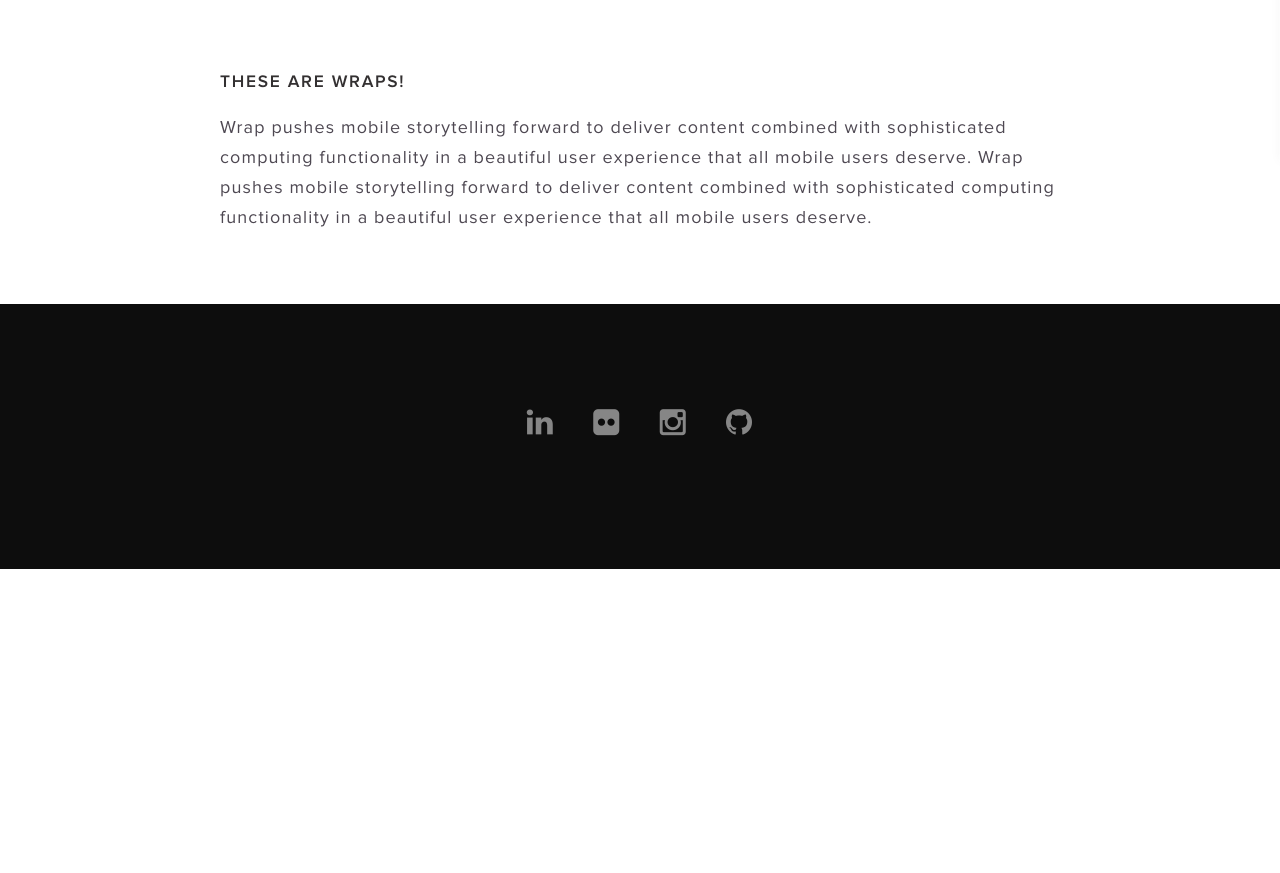
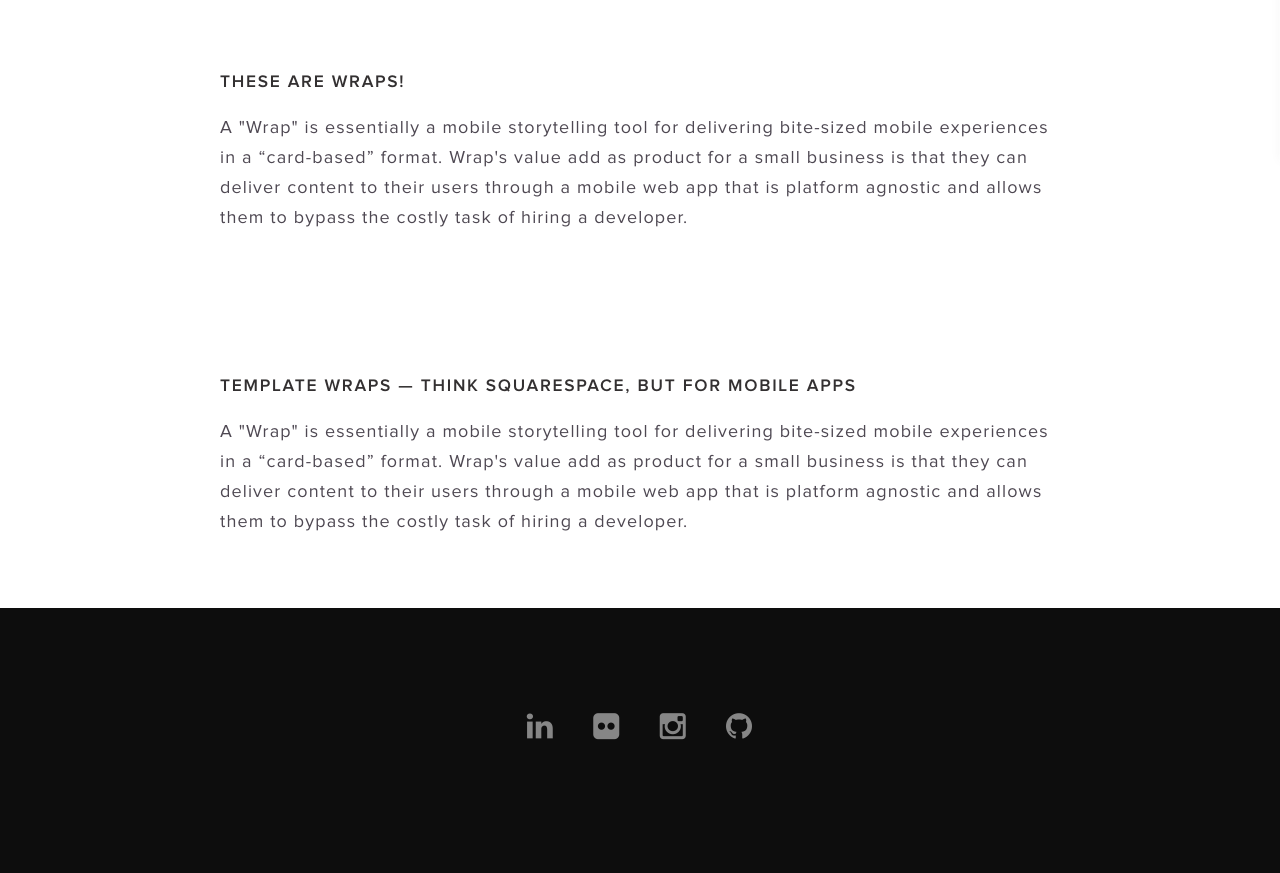
Before and after one commit to ecsmith/bleh, a PHP site: page /wrap/ in a window 1280 px wide. Shown: the part 638-1511 px from the top of the page. Before the commit the page ends 1207 px from the top, so only its background shows below. Run offline with PHP 8.4, Linux system fonts and the light colour scheme; some libraries are stand-ins or nearby versions.

Commit message:
additions to the wrap case study

```diff
--- a/sass/_vars.scss
+++ b/sass/_vars.scss
@@ -5,7 +5,7 @@
 $misc: (
 	max-spotlights:		10,
 	max-features:		10,
-	max-wraps:			10,
+	max-wraps:			0,
 	z-index-base:		10000
 	);
 
--- a/sass/style.scss
+++ b/sass/style.scss
@@ -2197,21 +2197,9 @@
 	.\34 u\28large\29 {
 		/*width: 33.3%;*/
 	}
-	.wraps {
-		&:nth-child(even) {
-			iframe {
-				background-color: #dedede;
-				box-shadow: 0 0 0 1px #dedede;
-			}
-		}
-		&:nth-child(odd) {
-			iframe {
-				background-color: #aaaaaa;
-				box-shadow: 0 0 0 1px #aaaaaa;
-			}
-		}
-	}
+
 	.wrap-media-embed {
+		display: none;
 		iframe {
 			// background-color: #dedede;
 			// @include vendor('background', ('linear-gradient(top, rgba(235,221,214,.5), rgba(235,221,214,.7))'));
@@ -2231,6 +2219,18 @@
 				height: 100%;
 			}
 		}
+		&:nth-child(2n+1) {
+			iframe {
+				background-color: #aaaaaa;
+				box-shadow: 0 0 0 1px #aaaaaa;
+			}
+		}
+		&:nth-child(2n) {
+			iframe {
+				background-color: #dedede;
+				box-shadow: 0 0 0 1px #dedede;
+			}
+		}
 	}
 
 	.wrap-details {
@@ -2287,18 +2287,19 @@
 		}
 	}
 
-	// @for $i from 1 through _misc(max-wraps) {
-	// 	$j: 0.075 * $i;
-
-	// 	.wraps {
-	// 		&:nth-child(#{$i}) {
-	// 			iframe {
-	// 				background-color: rgba(0,0,0,$j);
-	// 				// opacity: $j;
-	// 			}
-	// 		}
-	// 	}
-	// }
+	@for $i from 1 through _misc(max-wraps) {
+		// $j: 0.075 * $i;
+
+		.wrap-media-embed {
+			&:nth-child(#{$i}) {
+				display: block;
+				// iframe {
+				// 	background-color: rgba(0,0,0,$j);
+				// 	// opacity: $j;
+				// }
+			}
+		}
+	}
 
 	.wrap-media-embed:hover:after {
 		background-color: rgba(16,17,18,.9);
--- a/wrap/index.html
+++ b/wrap/index.html
@@ -61,10 +61,97 @@
 					<div class="12u 12u$(medium)">
 						<h4>These are Wraps!</h4>
 						<p>
-							Wrap pushes mobile storytelling forward to deliver content combined with sophisticated computing functionality in a beautiful user experience that all mobile users deserve.
-							Wrap pushes mobile storytelling forward to deliver content combined with sophisticated computing functionality in a beautiful user experience that all mobile users deserve.
+							A "Wrap" is essentially a mobile storytelling tool for delivering bite-sized mobile experiences in a “card-based” format. Wrap's value add as product for a small business is that they can deliver content to their users through a mobile web app that is platform agnostic and allows them to bypass the costly task of hiring a developer.
 						</p>
 
+					</div>
+				</div>
+			</div>
+		</section>
+		<div class="row wraps">
+
+			<!-- Loverly -->
+			<!-- <div class="wrap-loverly 2u 3u(xlarge) 4u(large) 6u(small) 12u(xsmall)" style="padding: 0;">
+				<div class="wrap-media-embed" data-wrap-id="87deae3c-5df4-4db2-b75e-3687cfd1221b">
+				</div>
+			</div> -->
+
+			<!-- Bearded Bastard -->
+			<!-- <div class="wrap-bastard 2u 3u(xlarge) 4u(large) 6u(small) 12u(xsmall)" style="padding: 0;">
+				<div class="wrap-media-embed" data-wrap-id="eefa297e-3e80-4acb-a77e-e3290bcec9ca">
+				</div>
+			</div> -->
+
+			<!-- Raen -->
+			<div class="wrap-raen 2u 3u(xlarge) 4u(large) 6u(small) 12u(xsmall)" style="padding: 0;">
+				<div class="wrap-media-embed" data-wrap-id="d30ad6e1-6555-406a-9259-4355d5b6750b"></div>
+			</div>
+
+			<!-- Bare -->
+			<div class="wrap-bare 2u 3u(xlarge) 4u(large) 6u(small) 12u(xsmall)" style="padding: 0;">
+				<div class="wrap-media-embed" data-wrap-id="452c042f-bb3f-4045-90e6-5014c77745f4"></div>
+			</div>
+
+			<!-- Valentino -->
+			<div class="wrap-valentino 2u 3u(xlarge) 4u(large) 6u(small) 12u(xsmall)" style="padding: 0;">
+				<div class="wrap-media-embed" data-wrap-id="c1b86368-d2e5-41d9-ad37-9e4e5b4665d9" ></div>
+			</div>
+
+			<!-- Burnello Cucineli -->
+			<div class="wrap-brunello 2u 3u(xlarge) 4u(large) 6u(small) 12u(xsmall)" style="padding: 0;">
+				<div class="wrap-media-embed" data-wrap-id="af08905a-73f4-40d3-afb9-65ab9e0488e3"></div>
+			</div>
+
+			<!-- Cascade-->
+			<div class="wrap-cascade 2u 3u(xlarge) 4u(large) 6u(small) 12u(xsmall)" style="padding: 0;">
+				<div class="wrap-media-embed" data-wrap-id="4a1d69b7-7c90-48c8-985b-3c3242562914"></div>
+			</div>
+
+			<!-- Tart Collections -->
+			<div class="wrap-tart 2u 3u(xlarge) 4u(large) 6u(small) 12u(xsmall)" style="padding: 0;">
+				<div class="wrap-media-embed" data-wrap-id="b54374b0-85d6-406c-9acd-32c278886197"></div>
+			</div>
+
+			<!-- Lincoln -->
+			<div class="wrap-lincoln 2u 3u(xlarge) 4u(large) 6u(small) 12u(xsmall)" style="padding: 0;">
+				<div class="wrap-media-embed" data-wrap-id="fa2dc570-35f8-4f8f-b4f2-c8aec852f739"></div>
+			</div>
+
+			<!-- Raen Loci -->
+			<div class="wrap-raen-loci 2u 3u(xlarge) 4u(large) 6u(small) 12u(xsmall)" style="padding: 0;">
+				<div class="wrap-media-embed" data-wrap-id="961321d8-79ea-40b0-8196-205ff1206f14"></div>
+			</div>
+
+			<!-- Sportcore -->
+			<div class="wrap-sportcore 2u 3u(xlarge) 4u(large) 6u(small) 12u(xsmall)" style="padding: 0;">
+				<div class="wrap-media-embed" data-wrap-id="ffe41e95-55da-4985-a219-345ede4b10ae"></div>
+			</div>
+
+			<!-- Wish Receipt -->
+			<!-- <div class="wrap-wish-receipt 2u 3u(xlarge) 4u(large) 6u(small) 12u(xsmall)" style="padding: 0;">
+				<div class="wrap-media-embed" data-wrap-id="8cec35f7-9f7f-40a3-8a28-eda7fff5bccb" ></div>
+				<script src="http://runtime-demo.wrap.co/embed/bootstrap.js" ></script>
+			</div> -->
+
+			<!-- Statefarm -->
+			<!-- <div class="wrap-statefarm 2u 3u(xlarge) 4u(large) 6u(small) 12u(xsmall)" style="padding: 0;">
+				<div class="wrap-media-embed" data-wrap-id="0ed6732f-c5fd-40d4-80c7-79638d94d7b6"></div>
+			</div> -->
+
+			<!-- In Wrap Signup -->
+			<!-- <div class="wrap-signup 2u 3u(xlarge) 4u(large) 6u(small) 12u(xsmall)" style="padding: 0;">
+				<div class="wrap-media-embed" data-wrap-id="3a4e4793-6c3f-4fc8-a6dd-063bd69fbdfe"></div>
+			</div> -->
+		</div>
+	</div>
+	<section class="wrapper style5">
+		<div class="inner">
+			<div class="row">
+				<div class="12u 12u$(medium)">
+					<h4>Template Wraps — Think Squarespace, but for mobile apps</h4>
+					<p>
+						A "Wrap" is essentially a mobile storytelling tool for delivering bite-sized mobile experiences in a “card-based” format. Wrap's value add as product for a small business is that they can deliver content to their users through a mobile web app that is platform agnostic and allows them to bypass the costly task of hiring a developer.
+					</p>
 				</div>
 			</div>
 		</div>
@@ -101,7 +188,7 @@
 
 		<!-- Burnello Cucineli -->
 		<div class="wrap-brunello 2u 3u(xlarge) 4u(large) 6u(small) 12u(xsmall)" style="padding: 0;">
-				<div class="wrap-media-embed" data-wrap-id="de7dba2e-bd79-497e-957d-082ac42f6f3c"></div>
+			<div class="wrap-media-embed" data-wrap-id="af08905a-73f4-40d3-afb9-65ab9e0488e3"></div>
 		</div>
 
 		<!-- Cascade-->
@@ -132,6 +219,7 @@
 		<!-- Lincoln -->
 		<div class="wrap-lincoln 2u 3u(xlarge) 4u(large) 6u(small) 12u(xsmall)" style="padding: 0;">
 			<div class="wrap-media-embed" data-wrap-id="fa2dc570-35f8-4f8f-b4f2-c8aec852f739"></div>
+			<script src="https://wrap.co/embed/bootstrap.js" ></script>
 		</div>
 
 		<!-- Wish Receipt -->
@@ -141,97 +229,19 @@
 			</div> -->
 
 			<!-- Statefarm -->
-			<div class="wrap-statefarm 2u 3u(xlarge) 4u(large) 6u(small) 12u(xsmall)" style="padding: 0;">
+			<!-- <div class="wrap-statefarm 2u 3u(xlarge) 4u(large) 6u(small) 12u(xsmall)" style="padding: 0;">
 				<div class="wrap-media-embed" data-wrap-id="0ed6732f-c5fd-40d4-80c7-79638d94d7b6"></div>
-			</div>
+			</div> -->
 
 			<!-- In Wrap Signup -->
-			<div class="wrap-signup 2u 3u(xlarge) 4u(large) 6u(small) 12u(xsmall)" style="padding: 0;">
+			<!-- <div class="wrap-signup 2u 3u(xlarge) 4u(large) 6u(small) 12u(xsmall)" style="padding: 0;">
 				<div class="wrap-media-embed" data-wrap-id="3a4e4793-6c3f-4fc8-a6dd-063bd69fbdfe"></div>
-				<script src="https://wrap.co/embed/bootstrap.js" ></script>
-			</div>
+			</div> -->
 		</div>
 	</div>
 
-		<!-- <div class="row">
-			<div class="4u 12u(medium)" style="padding: 0 0 0 1.5em; margin:0;">
-				<div class="wrap-media-embed" data-wrap-id="dea519fa-4aca-43c1-a0e3-517f8b49ae52"></div>
 
-			</div>
-			<div class="4u 12u(medium)"style="padding: 0 0 0 1.5em; margin-left: -1.5em;">
-				<div class="wrap-media-embed" data-wrap-id="dea519fa-4aca-43c1-a0e3-517f8b49ae52"></div>
-
-			</div>
-			<div class="4u 12u(medium)"style="padding: 0 0 0 1.51em; margin-left: -1.5em;">
-				<div class="wrap-media-embed" data-wrap-id="dea519fa-4aca-43c1-a0e3-517f8b49ae52"></div>
-
-			</div>
-			<div class="4u 12u(medium)" style="padding: 0 0 0 1.5em; margin:0;">
-				<div class="wrap-media-embed" data-wrap-id="dea519fa-4aca-43c1-a0e3-517f8b49ae52"></div>
-
-			</div>
-			<div class="4u 12u(medium)"style="padding: 0 0 0 1.5em; margin-left: -1.5em;">
-				<div class="wrap-media-embed" data-wrap-id="dea519fa-4aca-43c1-a0e3-517f8b49ae52"></div>
-
-			</div>
-			<div class="4u 12u(medium)"style="padding: 0 0 0 1.51em; margin-left: -1.5em;">
-				<div class="wrap-media-embed" data-wrap-id="dea519fa-4aca-43c1-a0e3-517f8b49ae52"></div>
-
-			</div>
-		</div> -->
-
-		<!-- <section class="wrapper style5">
-			<div class="row">
-				<div class="5u 12u(medium)">
-					<div class="wrap-media-embed" data-wrap-id="7cd843ef-3a42-4c01-8c40-d99d96d85fca"></div>
-				</div>
-				<div class="7u 12u$(medium)" >
-					<h3>Wrap I created</h3>
-					<p>
-						In my first position at Cisco I worked on creating and documenting REST API's in the Wide Area Network (WAN) Orchestration product group.
-						The WAN Automation Engine (WAE) is a set of web API's designed to provide bandwidth orchestration capability for a Wide Area Network in the Service Provider environment.
-					</p>
-				</div>
-			</div>
-			<div class="row">
-				<div class="wrap-camping 5u 12u(medium)">
-					<div class="wrap-media-embed" data-wrap-id="dea519fa-4aca-43c1-a0e3-517f8b49ae52"></div>
-				</div>
-				<div class="7u 12u$(medium)" style="padding: 3em;">
-					<h4>UI/UX Designer & Engineer</h4>
-					<p>
-						In my first position at Cisco I worked on creating and documenting REST API's in the Wide Area Network (WAN) Orchestration product group.
-						The WAN Automation Engine (WAE) is a set of web API's designed to provide bandwidth orchestration capability for a Wide Area Network in the Service Provider environment.
-					</p>
-				</div>
-			</div>
-			<div class="row">
-				<div class="5u 12u(medium)">
-					<div class="wrap-media-embed" data-wrap-id="46389e61-0527-4d38-9599-836944991cf0"></div>
-				</div>
-				<div class="7u 12u$(medium)" style="padding: 3em;">
-					<h3>Wrap I created</h3>
-					<p>
-						In my first position at Cisco I worked on creating and documenting REST API's in the Wide Area Network (WAN) Orchestration product group.
-						The WAN Automation Engine (WAE) is a set of web API's designed to provide bandwidth orchestration capability for a Wide Area Network in the Service Provider environment.
-					</p>
-				</div>
-			</div>
-			<div class="row">
-				<p>
-					I approached designing the best experience for these developers by:
-					Integrating an API documentation plug-in into our build. This allowed for more streamlined documentation to be delivered to our developers.
-
-					Analyzing the tools that developers use for using and developing API's. In this process I discovered SOAPUI and Postman to be commonly used tools.
-
-					Generating lots of JSON examples and use cases. This included creating scripts using SOAPUI to completely build out these use cases.
-				</p>
-			</div>
-		</div>
-
-	</div></section>
 </article>
- -->
 <!-- Footer -->
 <footer id="footer">
 	<ul class="icons">
```
Also changed, not shown: css/style.css. Lines whose indentation alone changed are shown as unchanged.
